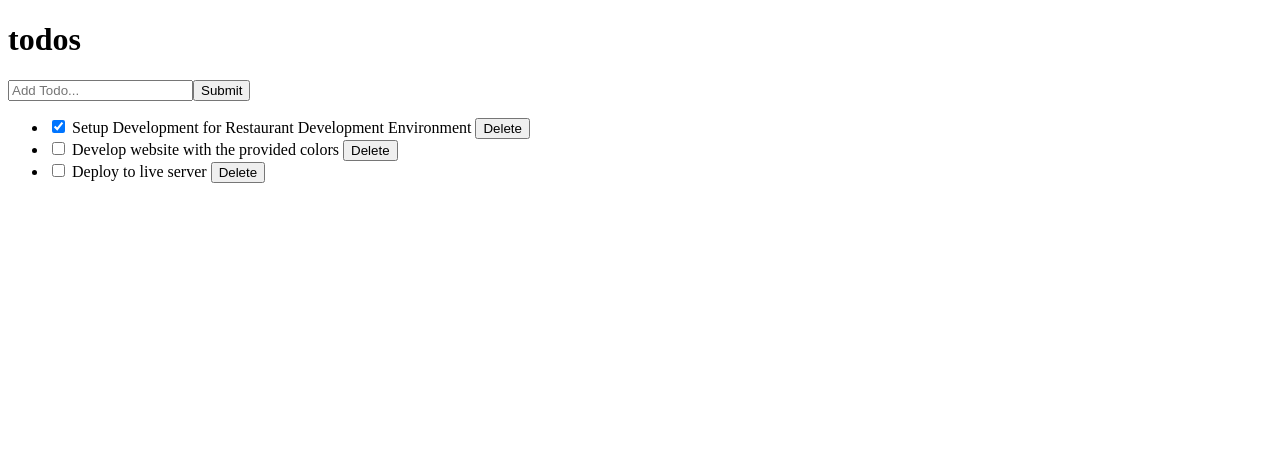
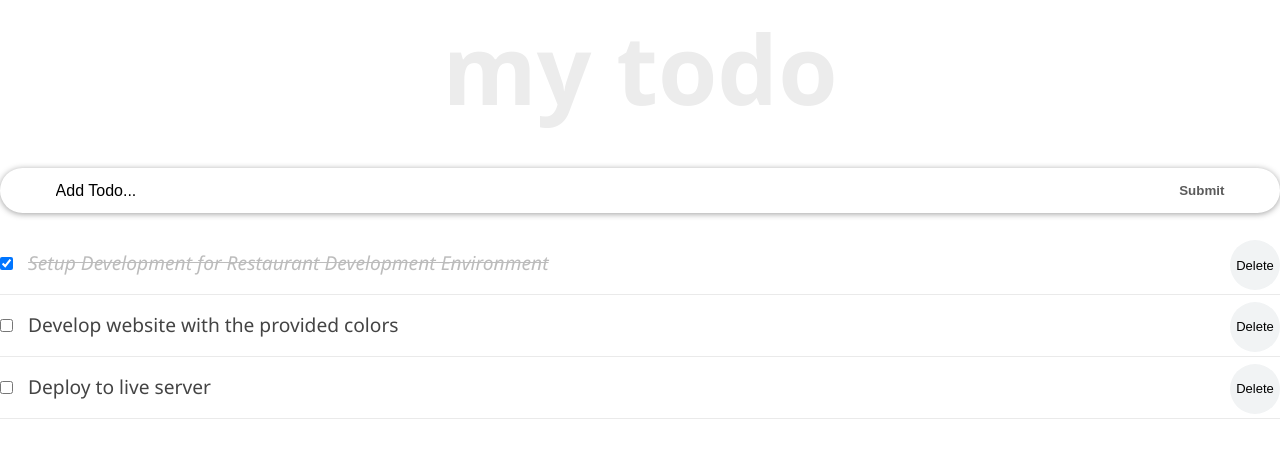
Before and after one commit to akos29/todo, a React (Create React App) app: page / in a window 1280 px wide. Shown: the top 458 px of the page. Built offline with nearby package versions, Linux system fonts and the light colour scheme.

Commit message:
Add style to the app

```diff
--- a/package.json
+++ b/package.json
@@ -6,6 +6,7 @@
     "@testing-library/jest-dom": "^5.16.5",
     "@testing-library/react": "^13.4.0",
     "@testing-library/user-event": "^13.5.0",
+    "node-sass": "^7.0.3",
     "react": "^18.2.0",
     "react-dom": "^18.2.0",
     "react-scripts": "5.0.1",
--- a/src/App.css
+++ b/src/App.css
@@ -1,38 +1,75 @@
-.App {
+* {
+  box-sizing: border-box;
+  margin: 0;
+  padding: 0;
+}
+
+body {
+  font-family: "Segoe UI", Arial, sans-serif;
+  line-height: 1.4;
+  color: #444;
+  background: #fff;
+  height: 100vh;
+}
+
+.container {
+  display: flex;
+  flex-direction: column;
+  justify-content: center;
+  align-items: center;
+  max-width: 600px;
+  margin: 0 auto;
+}
+
+h1 {
+  font-size: 6rem;
+  font-weight: 600;
+  margin-bottom: 2rem;
+  line-height: 1em;
+  color: #ececec;
+  text-transform: lowercase;
   text-align: center;
 }
 
-.App-logo {
-  height: 40vmin;
-  pointer-events: none;
+.inner {
+  width: 100%;
+  padding: 8rem 10px 4rem;
 }
 
-@media (prefers-reduced-motion: no-preference) {
-  .App-logo {
-    animation: App-logo-spin infinite 20s linear;
-  }
+.form-container {
+  width: 100%;
+  margin-bottom: 20px;
+  display: flex;
+  border-radius: calc(0.5 * 100px);
+  box-shadow: 0 1px 6px 0 rgba(0, 0, 0, 0.38);
+  justify-content: space-evenly;
 }
 
-.App-header {
-  background-color: #282c34;
-  min-height: 100vh;
-  display: flex;
-  flex-direction: column;
-  align-items: center;
-  justify-content: center;
-  font-size: calc(10px + 2vmin);
-  color: white;
+.input-text {
+  font-size: 1rem;
+  font-weight: 400;
+  width: 85%;
+  padding-right: 5px;
+  padding-left: 10px;
+  border-radius: calc(0.5 * 100px);
 }
 
-.App-link {
-  color: #61dafb;
+.input-text::placeholder {
+  color: #000;
 }
 
-@keyframes App-logo-spin {
-  from {
-    transform: rotate(0deg);
-  }
-  to {
-    transform: rotate(360deg);
-  }
+.input-submit {
+  background: transparent;
+  color: #5b5b5b;
+  text-transform: capitalize;
+  cursor: pointer;
+  font-weight: 600;
+  margin-right: 10px;
 }
+
+.input-text,
+.input-submit {
+  height: 45px;
+  outline: none;
+  border: none;
+}
--- a/src/components/Header.js
+++ b/src/components/Header.js
@@ -1,9 +1,14 @@
 import React from 'react'
 
 function Header() {
+  const headerStyle = {
+    padding: "20px 0",
+    lineHeight: "1.5em",
+  }
+
   return (
-    <header>
-        <h1>todos</h1>
+    <header style={headerStyle}>
+        <h1>My Todo</h1>
     </header>
   )
 }
--- a/src/components/InputTodo.js
+++ b/src/components/InputTodo.js
@@ -26,9 +26,9 @@ export class InputTodo extends Component {
 
   render() {
     return (
-      <form onSubmit={this.handleSubmit}>
-        <input type="text" name="title" value={this.state.title} placeholder='Add Todo...' onChange={this.onChange} />
-        <button>Submit</button>
+      <form className='form-container' onSubmit={this.handleSubmit}>
+        <input type="text" name="title" className='input-text' value={this.state.title} placeholder='Add Todo...' onChange={this.onChange} />
+        <button className='input-submit'>Submit</button>
       </form>
     )
   }
--- a/src/components/TodoItem.js
+++ b/src/components/TodoItem.js
@@ -1,10 +1,22 @@
 import React, { Component } from 'react'
+import style from "./TodoItem.module.css"
 
 export default class TodoItem extends Component {
 	render() {
+		const completedStyle = {
+			fontStyle: "italic",
+			color: "#595959",
+			opacity: 0.4,
+			textDecoration: "line-through",
+			}
+
+			const {completed, id, title} = this.props.todo;
 		return (
 		<>
-			<li><input type="checkbox" checked={this.props.todo.completed} onChange={() => this.props.handleChangeProps(this.props.todo.id)}/> {this.props.todo.title} <button onClick={()=> this.props.delTodo(this.props.todo.id)}>Delete</button></li>
+			<li className={style.item}>
+				<input className={style.checkbox} type="checkbox" checked={completed} onChange={() => this.props.handleChangeProps(id)}/>
+				<span style={completed? completedStyle : null}>{title} </span>
+				<button onClick={()=> this.props.delTodo(id)}>Delete</button></li>
 		</>
 
 		)
--- /dev/null
+++ b/src/components/TodoItem.module.css
@@ -0,0 +1,23 @@
+.item {
+    font-size: 1.2rem;
+    list-style-type: none;
+    padding: 17px 0px;
+    border-bottom: 1px solid #eaeaea;
+  }
+
+  .checkbox {
+    margin-right: 15px;
+  }
+
+  .item button {
+    font-size: 13px;
+    background: #f1f3f4;
+    border: none;
+    cursor: pointer;
+    float: right;
+    outline: none;
+    border-radius: 100px;
+    height: 50px;
+    width: 50px;
+    margin: -10px 0 0 10px;
+  }
--- a/src/index.css
+++ b/src/index.css
@@ -1,13 +1,13 @@
-body {
+* {
+  box-sizing: border-box;
   margin: 0;
-  font-family: -apple-system, BlinkMacSystemFont, 'Segoe UI', 'Roboto', 'Oxygen',
-    'Ubuntu', 'Cantarell', 'Fira Sans', 'Droid Sans', 'Helvetica Neue',
-    sans-serif;
-  -webkit-font-smoothing: antialiased;
-  -moz-osx-font-smoothing: grayscale;
+  padding: 0;
 }
 
-code {
-  font-family: source-code-pro, Menlo, Monaco, Consolas, 'Courier New',
-    monospace;
+body {
+  font-family: "Segoe UI", Arial, sans-serif;
+  line-height: 1.4;
+  color: #444;
+  background: #fff;
+  height: 100vh;
 }
--- a/src/index.js
+++ b/src/index.js
@@ -2,6 +2,9 @@ import React from "react"
 import ReactDOM from "react-dom/client"
 //component file
 import TodoContainer from "./components/TodoContainer"
+
+//stylesheet
+import "./App.css"
 
 const root = ReactDOM.createRoot(document.getElementById('root'));
 root.render(
```
Also changed, not shown: 1 other file (tests, documents, lock files or other folders).
